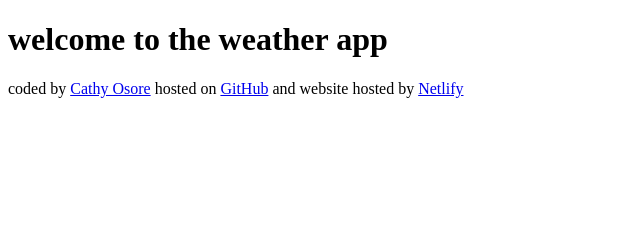
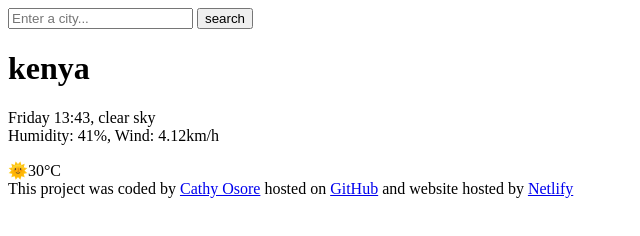
Before and after one commit to cathy-coder/weather-app, a plain HTML site: page index.html in a window 1280 px wide. Shown: the whole page, without its empty margins (0-640 px from the left). Drawn offline with Linux system fonts and the light colour scheme.

Commit message:
added HTML in the project

```diff
--- a/index.html
+++ b/index.html
@@ -7,10 +7,23 @@
   <title>weather app</title>
 </head>
 <body>
-  <h1>welcome to the weather app</h1>
-  <footer>coded by
-    <a href="https://github.com/cathy-coder"
-    >Cathy Osore</a>  hosted on <a href="https://github.com/cathy-coder/weather-app">GitHub</a> and website hosted by <a href="https://app.netlify.com/projects/weather-shecode-app/deploys">Netlify</a>
+  <header>
+    <input type="search"placeholder="Enter a city..."required/>
+    <input type="submit"value="search"/>
+  </header>
+  <main>
+    <div>
+  <h1>kenya</h1>
+  <p>Friday 13:43, clear sky
+    <br/>
+    Humidity: 41%, Wind: 4.12km/h</p>
+  </div>
+    <div>
+      🌞30°C
+      </div>
+</main>
+  <footer>This project was coded by
+    <a href="https://github.com/cathy-coder">Cathy Osore</a>  hosted on <a href="https://github.com/cathy-coder/weather-app">GitHub</a> and website hosted by <a href="https://app.netlify.com/projects/weather-shecode-app/deploys">Netlify</a>
      </footer>
 </body>
 
```
